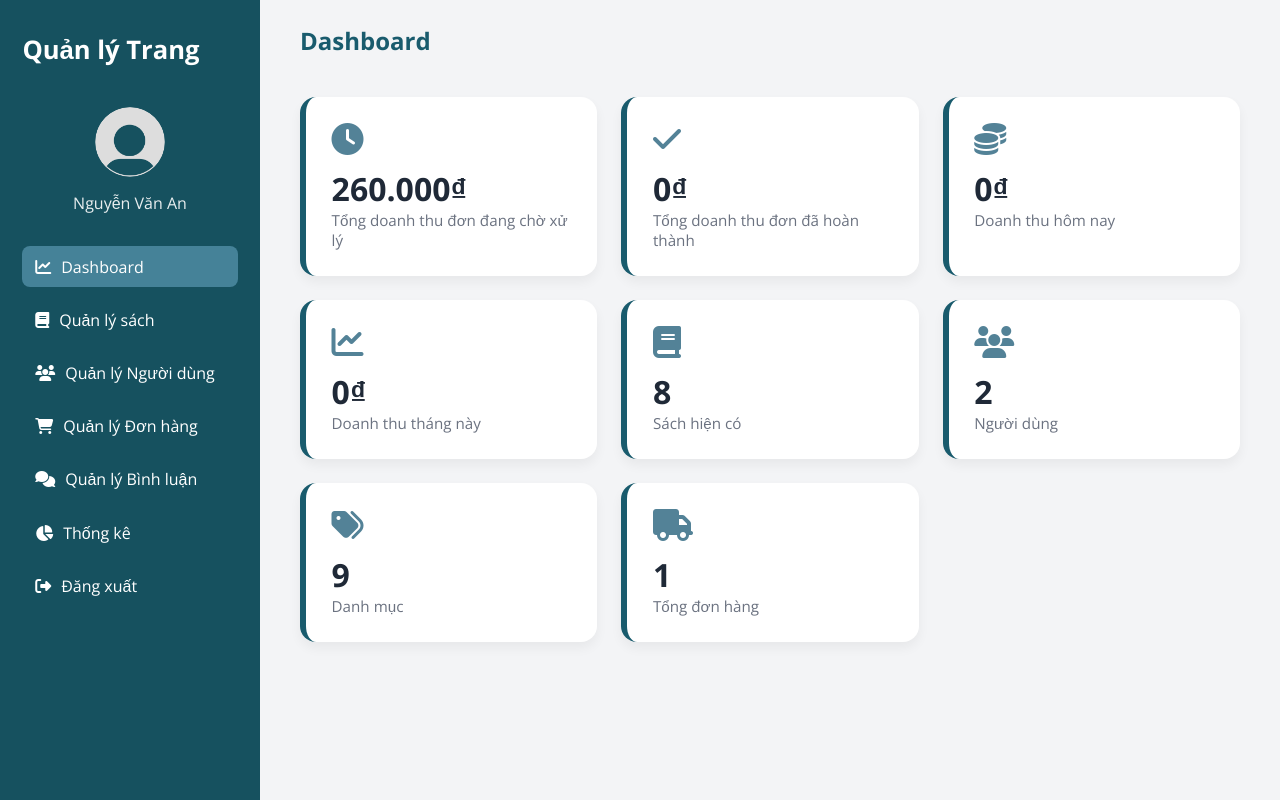
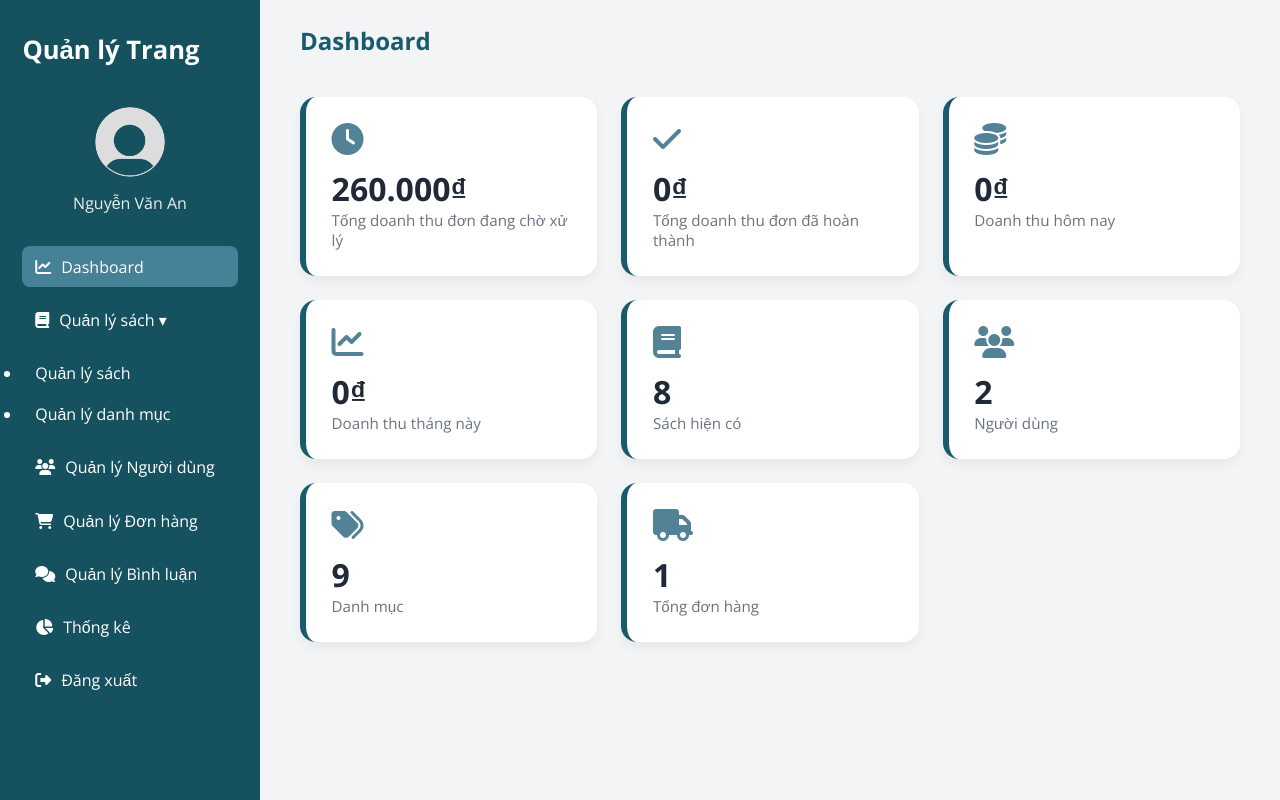
Before and after one commit to blummii/Babo-Bookstore-Website, a PHP site: page /Babo-Bookstore-Website/admin_dashboard.php in a window 1280 px wide. Run offline with PHP 8.4, Linux system fonts and the light colour scheme; a user stored in the database is signed in; data comes from the database, SQL or seed files in the repository.

Commit message:
Update admin_nav.php

```diff
--- a/admin_nav.php
+++ b/admin_nav.php
@@ -87,9 +87,17 @@ $admin_name = $admin_name ?? "Admin";
             <i class="fa fa-chart-line"></i> Dashboard
         </a>
 
-        <a href="#" class="<?= ($current_page=='#')?'active':'' ?>">
-            <i class="fa fa-book"></i> Quản lý sách
+        <a href="javascript:void(0);" id="bookMenuToggle">
+            <i class="fa fa-book"></i> Quản lý sách ▾
         </a>
+        <ul class="submenu" id="bookSubmenu">
+            <li>
+                <a href="admin_bookmanagement.php" class="<?= ($current_page=='admin_bookmanagement.php')?'active':'' ?>">Quản lý sách</a>
+            </li>
+            <li>
+                <a href="admin_categorymanagement.php" class="<?= ($current_page=='admin_categorymanagement.php')?'active':'' ?>">Quản lý danh mục</a>
+            </li>
+        </ul>
 
         <a href="admin_usermanagement.php" class="<?= ($current_page=='admin_usermanagement.php')?'active':'' ?>">
             <i class="fa fa-users"></i> Quản lý Người dùng
```
